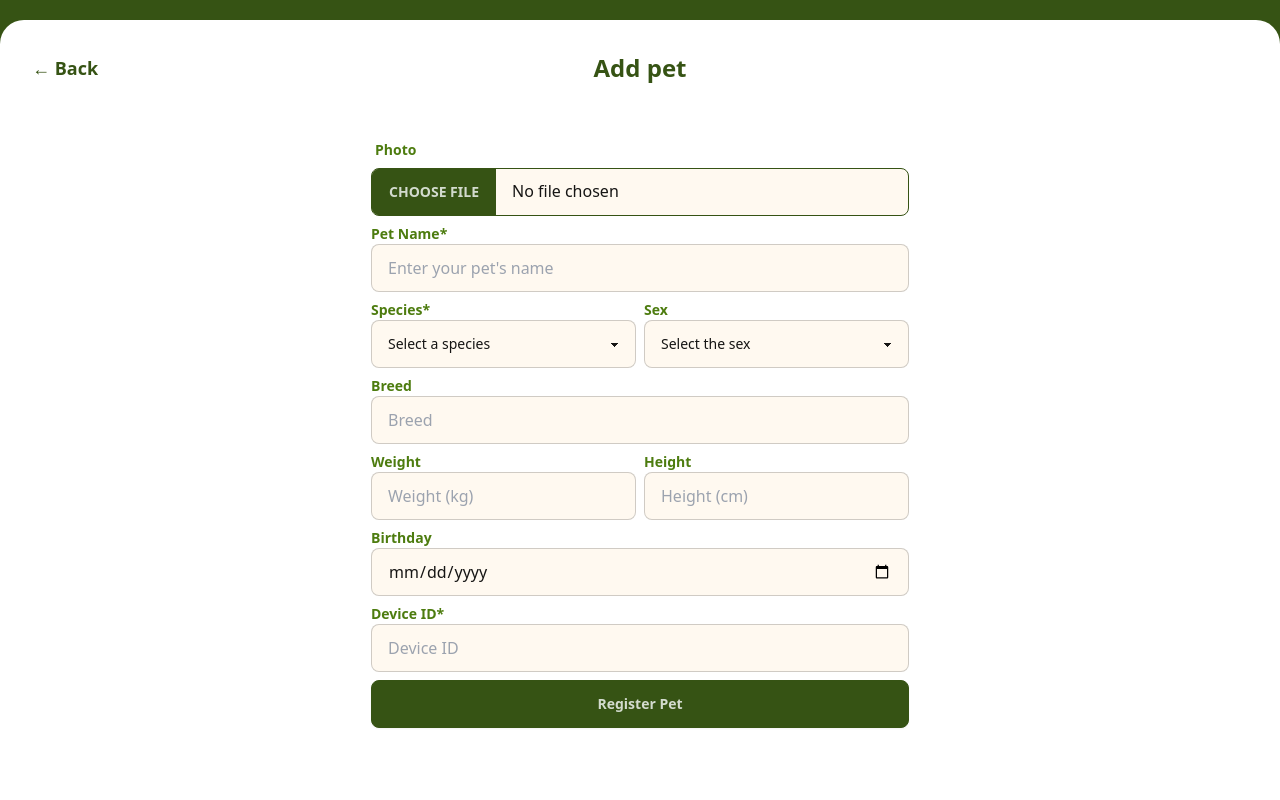
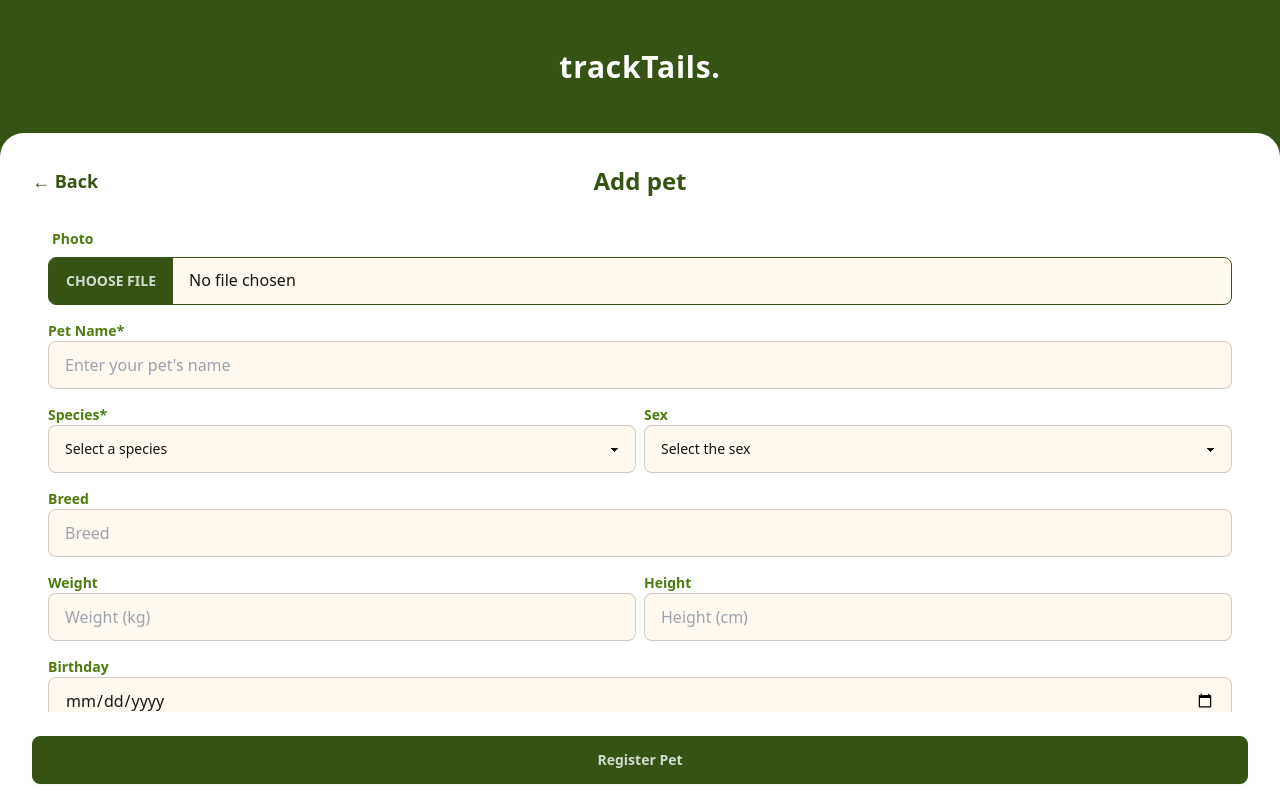
Before and after one commit to GabrielMSilva04/TrackTails, a React (Vite) app in the folder pwa/: page /petregister in a window 1280 px wide. Built offline with nearby package versions, Linux system fonts and the light colour scheme.

Commit message:
add overflow scroll to form

```diff
--- a/pwa/src/pages/RegisterPet.jsx
+++ b/pwa/src/pages/RegisterPet.jsx
@@ -25,27 +25,33 @@ export function RegisterPet() {
     ];
 
     return (
-        <>
-            <div className="bg-primary h-screen flex flex-col">
+        <div className="bg-primary h-screen w-full flex flex-col overflow-hidden">
             {/* Logo Section */}
-                <div className="w-full flex justify-center items-center mt-12">
+            <div className="h-1/6 w-full flex justify-center items-center bg-primary">
                 <h1 className="text-3xl text-white font-bold tracking-wide">trackTails.</h1>
             </div>
 
             {/* Formulary Section */}
-                <div className="bg-white w-full h-fit rounded-t-3xl p-8 flex flex-col items-center absolute bottom-0">
-                    <div className="flex items-center justify-between w-full relative mb-12">
+            <div className="bg-white w-full rounded-t-3xl p-8 flex flex-col items-center h-5/6 overflow-hidden">
+                <div className="flex items-center justify-between w-full relative mb-6">
                     <Link to={"/mypets"} className="text-primary font-bold text-lg absolute left-0">← Back</Link>
                     <h2 className="text-2xl font-bold text-primary mx-auto">Add pet</h2>
                 </div>
-                    <form className="flex flex-col gap-2 px-6 mb-10" onSubmit={handleSubmit(onSubmit)}>
+
+                {/* Form Section */}
+                <form
+                    onSubmit={handleSubmit(onSubmit)}
+                    className="flex flex-col gap-2 h-full w-full">
+                    {/* Scrollable Content */}
+                    <div className="flex-grow overflow-y-auto space-y-4 px-4">
                         <label className="form-control w-full">
                             <div className="label">
                                 <span className="label-text text-secondary font-bold">Photo</span>
                             </div>
                             <input
                                 type="file"
-                                className="file-input file-input-bordered file-input-primary w-full"/>
+                                className="file-input file-input-bordered file-input-primary w-full"
+                            />
                         </label>
 
                         {/* Pet Name Input */}
@@ -75,7 +81,7 @@ export function RegisterPet() {
                                     message: 'Species is required',
                                 }}
                                 options={[
-                                    { value: '', label: 'Select a species' },
+                                    {value: '', label: 'Select a species'},
                                     ...speciesOptions,
                                 ]}
                                 error={errors.species && errors.species.message}
@@ -90,7 +96,7 @@ export function RegisterPet() {
                                 register={register}
                                 required={false}
                                 options={[
-                                    { value: '', label: 'Select the sex' },
+                                    {value: '', label: 'Select the sex'},
                                     ...sexOptions,
                                 ]}
                                 error={errors.sex && errors.sex.message}
@@ -154,14 +160,16 @@ export function RegisterPet() {
                             }}
                             error={errors.deviceId && errors.deviceId.message}
                         />
+                    </div>
 
                     {/* Register Button */}
-                        <button type="submit" className="btn btn-primary">
+                    <div className="py-4 bg-white w-full mb-6">
+                        <button type="submit" className="btn btn-primary w-full">
                             Register Pet
                         </button>
+                    </div>
                 </form>
             </div>
         </div>
-        </>
     );
 }
```
Lines whose indentation alone changed are shown as unchanged.
